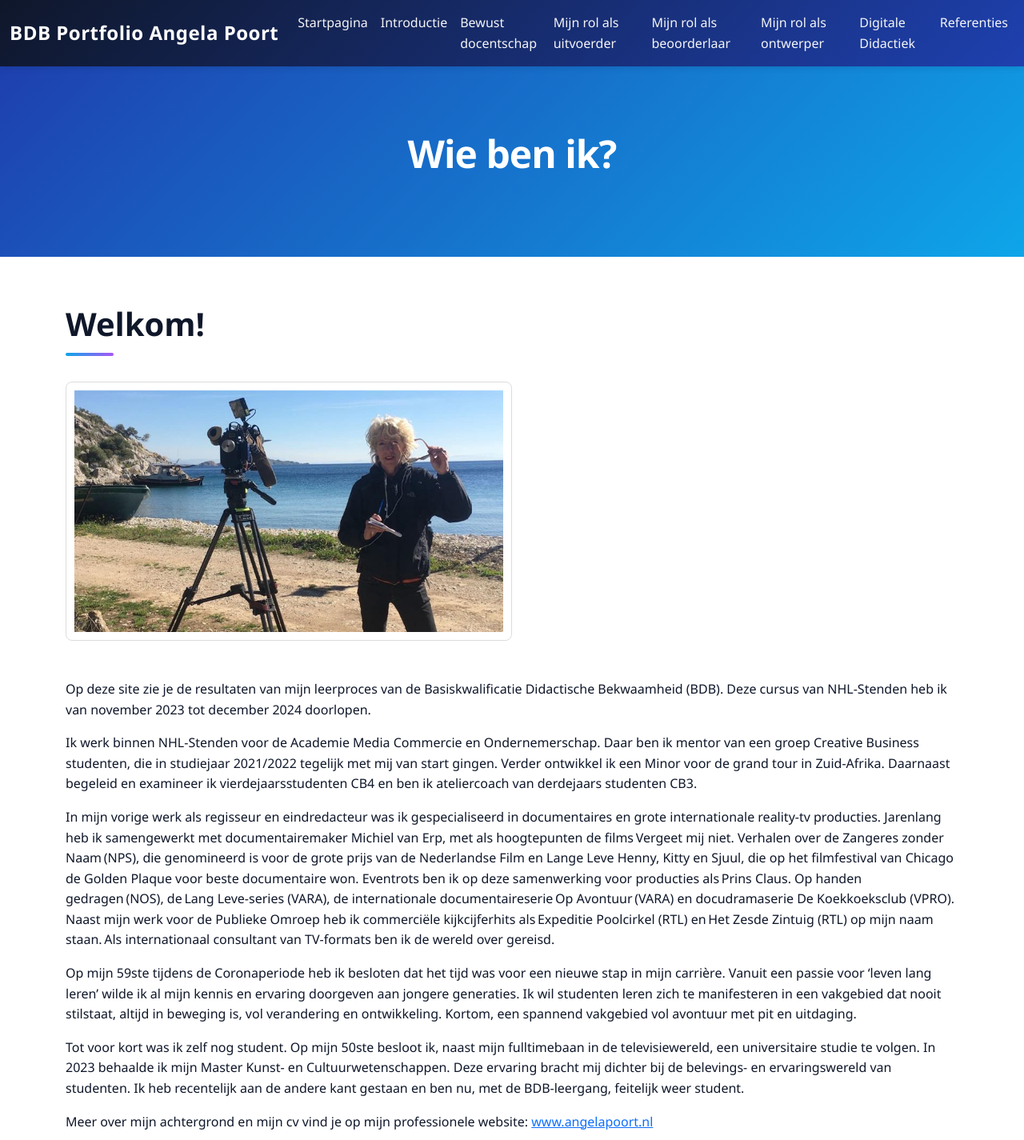
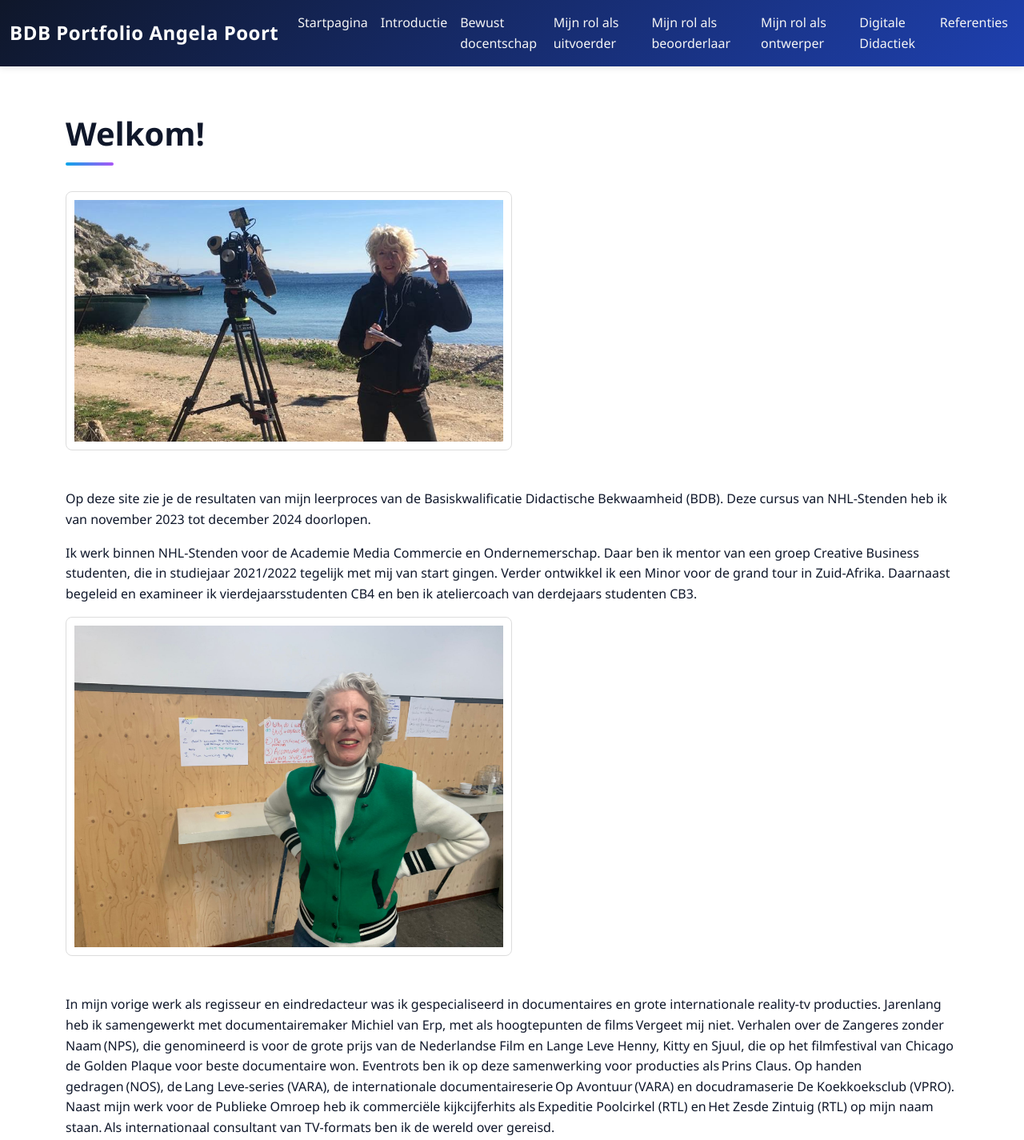
Before and after one commit to KeesvanRuler/Portfolio-Angela, a plain HTML site: page introductie.html in a window 1280 px wide. Shown: the top 1425 px of the page at 80% size. Drawn offline with nearby package versions, Linux system fonts and the light colour scheme.

Commit message:
introductie fix

```diff
--- a/introductie.html
+++ b/introductie.html
@@ -47,13 +47,6 @@
     </div>
   </nav>
 
-  <!-- Hero Section -->
-  <section class="hero">
-    <div class="container">
-      <h1>Wie ben ik?</h1>
-    </div>
-  </section>
-
   <!-- Main Content -->
   <section class="container">
     <h2>Welkom!</h2>
@@ -65,6 +58,10 @@
     <p>Op deze site zie je de resultaten van mijn leerproces van de Basiskwalificatie Didactische Bekwaamheid (BDB). Deze cursus van NHL-Stenden heb ik van november 2023 tot december 2024 doorlopen.</p>
 
     <p>Ik werk binnen NHL-Stenden voor de Academie Media Commercie en Ondernemerschap. Daar ben ik mentor van een groep Creative Business studenten, die in studiejaar 2021/2022 tegelijk met mij van start gingen. Verder ontwikkel ik een Minor voor de grand tour in Zuid-Afrika. Daarnaast begeleid en examineer ik vierdejaarsstudenten CB4 en ben ik ateliercoach van derdejaars studenten CB3.</p>
+
+    <figure class="mb-5">
+      <img src="Angela als docent.jpeg" alt="Angela als docent" class="img-fluid" style="max-width: 50%; margin-left: auto; margin-right: auto; border: 1px solid #ddd; border-radius: 8px; padding: 10px;">
+    </figure>
 
     <p>In mijn vorige werk als regisseur en eindredacteur was ik gespecialiseerd in documentaires en grote internationale reality-tv producties. Jarenlang heb ik samengewerkt met documentairemaker Michiel van Erp, met als hoogtepunten de films Vergeet mij niet. Verhalen over de Zangeres zonder Naam (NPS), die genomineerd is voor de grote prijs van de Nederlandse Film en Lange Leve Henny, Kitty en Sjuul, die op het filmfestival van Chicago de Golden Plaque voor beste documentaire won. Eventrots ben ik op deze samenwerking voor producties als Prins Claus. Op handen gedragen (NOS), de Lang Leve-series (VARA), de internationale documentaireserie Op Avontuur (VARA) en docudramaserie De Koekkoeksclub (VPRO). Naast mijn werk voor de Publieke Omroep heb ik commerciële kijkcijferhits als Expeditie Poolcirkel (RTL) en Het Zesde Zintuig (RTL) op mijn naam staan. Als internationaal consultant van TV-formats ben ik de wereld over gereisd.</p>
 
```
Also changed, not shown: Angela als docent.jpeg (added).
